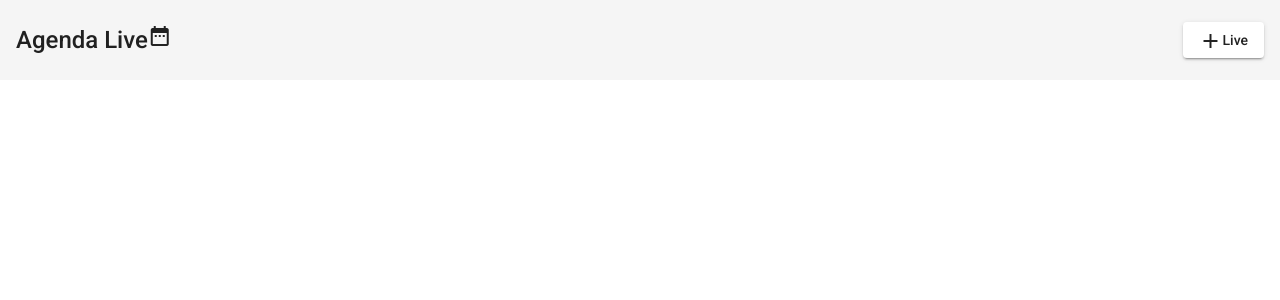
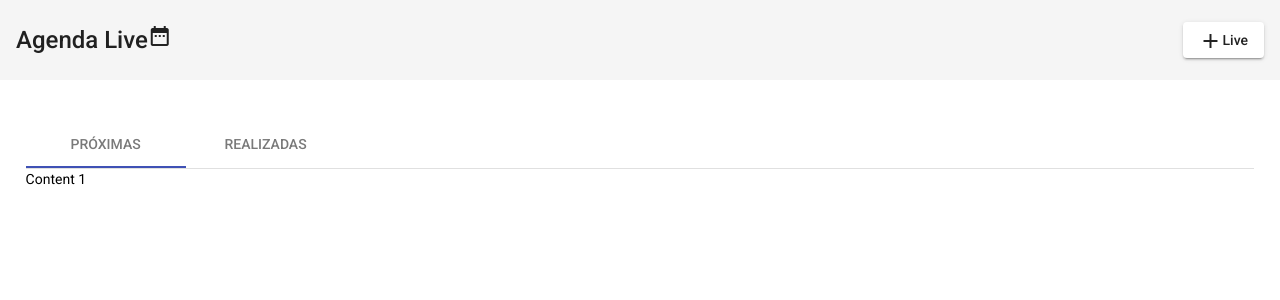
Before and after one commit to BrunoYoshioka/agendalive-app, an Angular app: page / in a window 1280 px wide. Shown: the top 300 px of the page. Built offline with nearby package versions, Linux system fonts and the light colour scheme.

Commit message:
Criando o componente live-list e TabModule

```diff
--- a/src/app/app.module.ts
+++ b/src/app/app.module.ts
@@ -8,11 +8,14 @@ import { HomeComponent } from './views/home/home.component';
 import {MatToolbarModule} from '@angular/material/toolbar';
 import {MatIconModule} from '@angular/material/icon';
 import {MatButtonModule} from '@angular/material/button';
+import {MatTabsModule} from '@angular/material/tabs';
+import { LiveListComponent } from './views/home/live-list/live-list.component';
 
 @NgModule({
   declarations: [
     AppComponent,
     HomeComponent,
+    LiveListComponent,
   ],
   imports: [
     BrowserModule,
@@ -20,7 +23,8 @@ import {MatButtonModule} from '@angular/material/button';
     BrowserAnimationsModule,
     MatToolbarModule,
     MatIconModule,
-    MatButtonModule
+    MatButtonModule,
+    MatTabsModule
   ],
   providers: [],
   bootstrap: [AppComponent]
--- a/src/app/views/home/home.component.html
+++ b/src/app/views/home/home.component.html
@@ -5,3 +5,4 @@
       <button mat-raised-button><mat-icon>add</mat-icon>Live</button>
     </mat-toolbar-row>
 </mat-toolbar>
+<app-live-list></app-live-list>
--- /dev/null
+++ b/src/app/views/home/live-list/live-list.component.html
@@ -0,0 +1,4 @@
+<mat-tab-group mat-align-tabs="start" style="padding-top: 40px; padding-left: 2%; padding-right: 2%;">
+    <mat-tab label="PRÓXIMAS">Content 1</mat-tab>
+    <mat-tab label="REALIZADAS">Content 2</mat-tab>
+</mat-tab-group>
--- /dev/null
+++ b/src/app/views/home/live-list/live-list.component.ts
@@ -0,0 +1,15 @@
+import { Component, OnInit } from '@angular/core';
+
+@Component({
+  selector: 'app-live-list',
+  templateUrl: './live-list.component.html',
+  styleUrls: ['./live-list.component.css']
+})
+export class LiveListComponent implements OnInit {
+
+  constructor() { }
+
+  ngOnInit(): void {
+  }
+
+}
```
Also changed, not shown: src/app/views/home/live-list/live-list.component.css (added).
